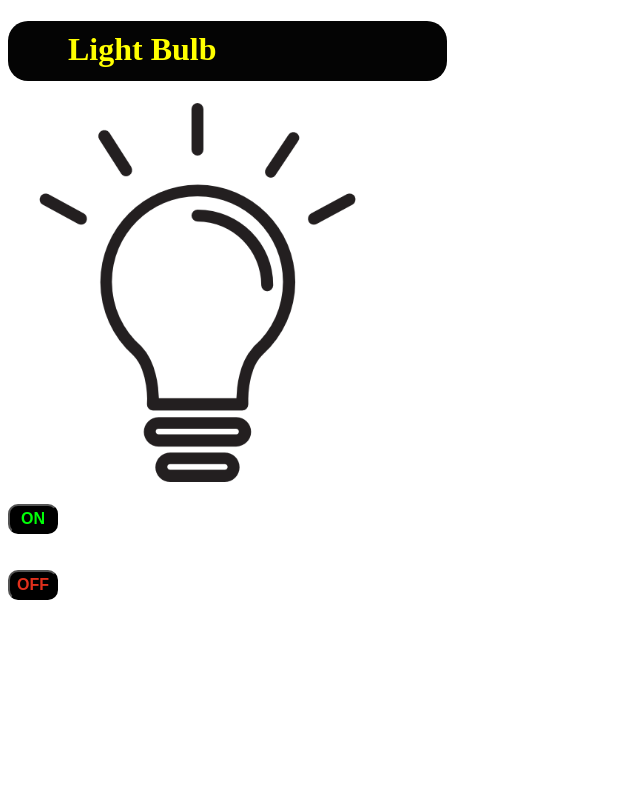
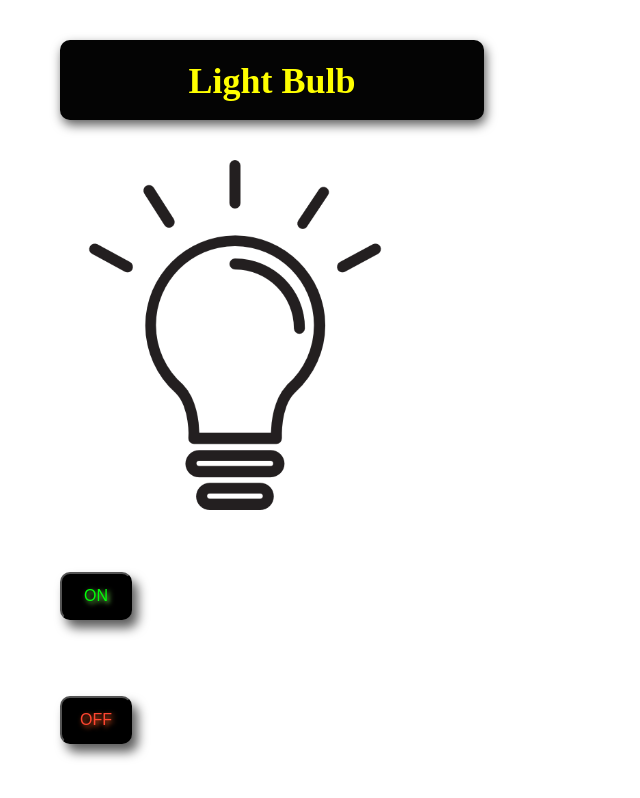
Before and after one commit to Manish1102/light_bulb_Js, a plain HTML site: page index.html in a window 1280 px wide. Shown: the whole page, without its empty margins (0-640 px from the left). Drawn offline with Linux system fonts and the light colour scheme.

Commit message:
make it resposive and add some effects

```diff
--- a/index.html
+++ b/index.html
@@ -7,15 +7,22 @@
     <title>Buld</title>
 </head>
 <body>
-    <h1>Light Bulb</h1>
-    <img  id="on" src="off_lightbulb.png"  style="width: 30%;" alt="buld">
-    <br><br>
-<button id="ON" onclick="document.getElementById('on').src='on_lightbulb.png'">ON</button> <br>
 
-<br>
-<br>
+    <h1 >Light Bulb</h1>
 
-<button id="OFF" onclick="document.getElementById('on').src='off_lightbulb.png'">OFF</button>
+<img style="width: 350px"  id="on" src="off_lightbulb.png"  style="width: 30%;" alt="buld">
 
+    <br>
+    <br>
+
+<button id="ON" onclick="lighton()">ON</button> <br>
+
+     <br>
+     <br>
+
+<button id="OFF" onclick="lightoff()">OFF</button>
+
+
+<script src="script.js"></script>
 </body>
 </html>
--- /dev/null
+++ b/script.js
@@ -0,0 +1,15 @@
+
+
+
+let onblub = document.getElementById('on')
+
+function lighton(){
+    onblub.src='on_lightbulb.png'
+    onblub.style.width='350px';
+}
+
+
+function lightoff(){
+    onblub.src='off_lightbulb.png'
+    onblub.style.width='350px';
+}
--- a/styles.css
+++ b/styles.css
@@ -1,30 +1,59 @@
+*{
+    margin:20px;
+    padding: 0px;
+}
+
+
 h1{
     color: yellow;
     background-color: rgb(4, 4, 4);
-    width: 30%;
-    padding-left: 60px;
-    padding-top: 10px;
-    border-radius: 20px;
-    height: 50px;
+    width: 30vw;
+    text-align: center;
+    margin: inherit;
+    padding: 20px;
+    border-radius: 10px;
+    height: 5vh;
+
+    font-size: 4.5vh;
+    box-shadow: 2px 5px 11px 0 rgba(0, 0, 0, 0.64);
+    transition: 800ms;
 
    }
+   h1:hover{
+    color:aqua;
+    background-color: white;
+    border: 2px solid black;
+    color: black;
+    text-shadow: 2px 2px 5px rgb(255, 225, 0);
+}
    #ON{
        color: rgb(0, 255, 8);
        background-color: rgb(0, 0, 0);
-       width: 50px;
-       height: 30px;
+       width: 9vh;
+       height: 6vh;
        font-size: medium;
-       font-weight: 600;
+       font-weight: 500;
        cursor: pointer;
        border-radius: 10px;
+       transition: 500ms;
+       text-shadow: 2px 2px 5px rgb(135, 255, 95);
+       box-shadow: 6px 8px 11px 0 rgba(0, 0, 0, 0.64);
    }
+
    #OFF{
-       color: rgb(225, 48, 28);
+       color: rgb(255, 69, 48);
        background-color: rgb(0, 0, 0);
-       width: 50px;
-       height: 30px;
+       width: 9vh;
+       height: 6vh;
        font-size: medium;
-       font-weight: 600;
+       font-weight: 500;
        cursor: pointer;
       border-radius: 10px;
+      text-shadow: 2px 2px 5px rgb(255, 93, 35);
+      box-shadow: 6px 8px 11px 0 rgba(0, 0, 0, 0.64);
    }
+
+   #on{
+    width: 900px;
+
+   }
```
